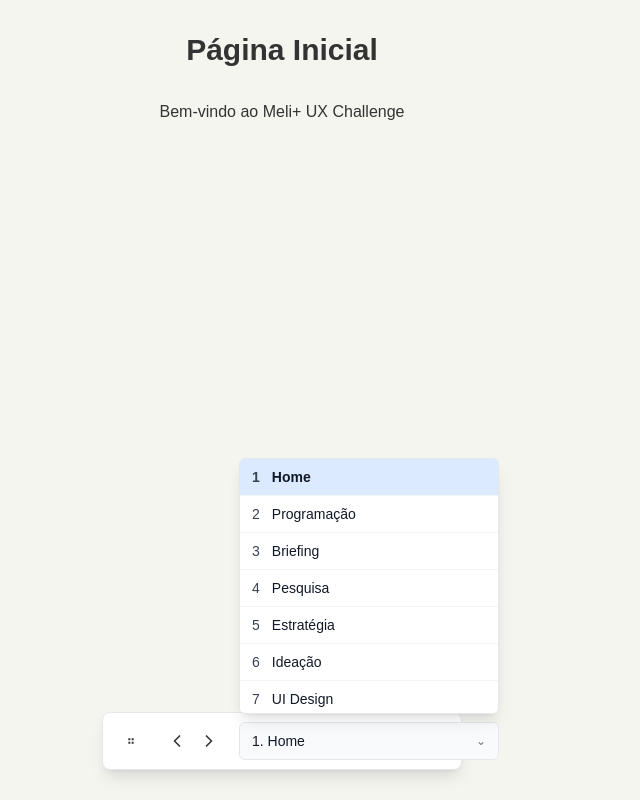
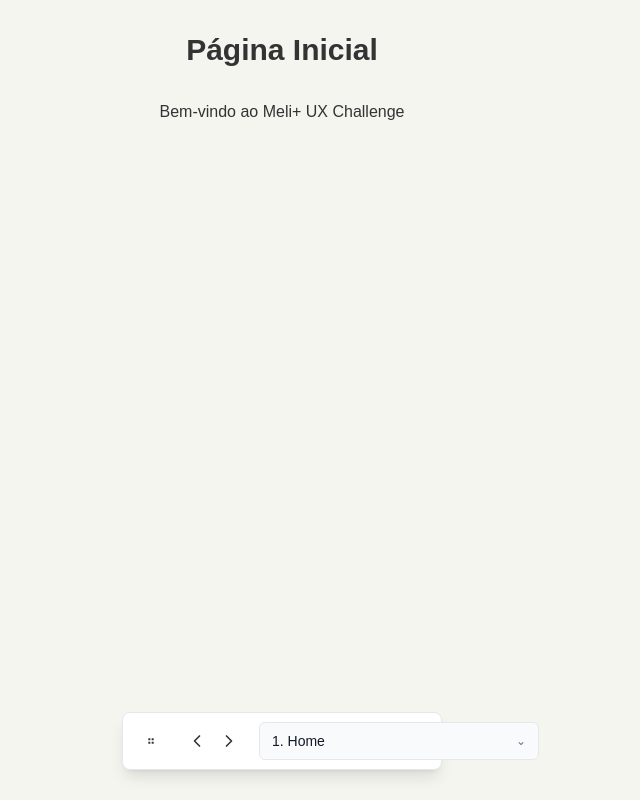
Before and after one commit to bolivaralencastro/mercado-livre-meli-plus-ux-challenge, a Next.js app in the folder app-web/: page / in a window 1280 px wide. Shown: the whole page, without its empty margins (358-998 px from the left). Built offline with nearby package versions, Linux system fonts and the light colour scheme.

Commit message:
Corrige abertura e largura do menu flutuante

```diff
--- a/app-web/src/components/ui/SimpleFloatingMenu.tsx
+++ b/app-web/src/components/ui/SimpleFloatingMenu.tsx
@@ -15,9 +15,10 @@
 }
 
 const MENU_STORAGE_KEY = 'floatingMenuPosition';
-const MENU_WIDTH = 360;
+const MENU_WIDTH = 320;
+const MENU_WIDTH_CLASS = 'w-[320px]';
 const BAR_HEIGHT = 56;
-const DROPDOWN_WIDTH_CLASS = 'w-full min-w-[240px]';
+const DROPDOWN_WIDTH_CLASS = 'w-[320px]';
 const VERTICAL_MARGIN = 16;
 const BOTTOM_OFFSET = 32;
 const KEYBOARD_ITEMS = ['1','2','3','4','5','6','7','8','9','0'] as const;
@@ -31,6 +32,7 @@
   const [selectedPage, setSelectedPage] = useState('Home');
   const [isClient, setIsClient] = useState(false);
   const [dropdownDirection, setDropdownDirection] = useState<DropdownDirection>('up');
+  const [isDropdownOpen, setIsDropdownOpen] = useState(false);
 
   const router = useRouter();
   const pathname = usePathname();
@@ -174,6 +176,7 @@
     if (currentPage) {
       setSelectedPage(currentPage.label);
     }
+    setIsDropdownOpen(false);
   }, [menuItems, pathname]);
 
   const navigateToPage = useCallback((href: string) => {
@@ -222,6 +225,32 @@
     return () => window.removeEventListener('keydown', handleNumberNavigation);
   }, [menuItems, navigateToPage]);
 
+  useEffect(() => {
+    if (!isDropdownOpen) {
+      return undefined;
+    }
+
+    const handleClickOutside = (event: MouseEvent) => {
+      if (menuRef.current && !menuRef.current.contains(event.target as Node)) {
+        setIsDropdownOpen(false);
+      }
+    };
+
+    const handleEscape = (event: KeyboardEvent) => {
+      if (event.key === 'Escape') {
+        setIsDropdownOpen(false);
+      }
+    };
+
+    document.addEventListener('mousedown', handleClickOutside);
+    window.addEventListener('keydown', handleEscape);
+
+    return () => {
+      document.removeEventListener('mousedown', handleClickOutside);
+      window.removeEventListener('keydown', handleEscape);
+    };
+  }, [isDropdownOpen]);
+
   if (!isClient) {
     return null;
   }
@@ -232,7 +261,7 @@
   return (
     <div
       ref={menuRef}
-      className="fixed z-50 flex items-center gap-2 rounded-lg border border-gray-200 bg-white px-3 py-2 shadow-lg w-[360px]"
+      className={`fixed z-50 flex items-center gap-2 rounded-lg border border-gray-200 bg-white px-3 py-2 shadow-lg ${MENU_WIDTH_CLASS}`}
       style={{
         left: position.x,
         top: position.y,
@@ -275,14 +304,27 @@
 
       <div className="h-10 w-px self-stretch bg-gray-200" aria-hidden="true" />
 
-      <div className="relative flex-1 min-w-[260px]">
-        <div className={`flex items-center justify-between rounded-md border border-gray-200 bg-gray-50 px-3 py-2 text-sm ${DROPDOWN_WIDTH_CLASS}`}>
+      <div className="relative flex-1 min-w-[280px]">
+        <button
+          type="button"
+          onClick={() => {
+            updateDropdownDirection();
+            setIsDropdownOpen(prev => !prev);
+          }}
+          className={`flex w-full items-center justify-between rounded-md border border-gray-200 bg-gray-50 px-3 py-2 text-sm text-left ${DROPDOWN_WIDTH_CLASS}`}
+          aria-expanded={isDropdownOpen}
+          aria-controls="floating-menu-dropdown"
+        >
           <span className="font-medium text-gray-900">{formatLabel(currentPageItem)}</span>
           <span className="text-xs text-gray-500">⌄</span>
-        </div>
+        </button>
         <div
+          id="floating-menu-dropdown"
           ref={dropdownRef}
-          className={`absolute ${dropdownPositionClass} ${DROPDOWN_WIDTH_CLASS} rounded-md border border-gray-200 bg-white shadow-lg max-h-64 overflow-y-auto`}
+          className={`absolute ${dropdownPositionClass} ${DROPDOWN_WIDTH_CLASS} rounded-md border border-gray-200 bg-white shadow-lg max-h-64 overflow-y-auto transition transform ${
+            isDropdownOpen ? 'visible opacity-100 translate-y-0 pointer-events-auto' : 'invisible opacity-0 translate-y-1 pointer-events-none'
+          }`}
+          aria-hidden={!isDropdownOpen}
         >
           <ul className="divide-y divide-gray-100">
             {menuItems.map(item => (
@@ -291,6 +333,7 @@
                   onClick={() => {
                     setSelectedPage(item.label);
                     navigateToPage(item.href);
+                    setIsDropdownOpen(false);
                   }}
                   className={`flex w-full items-center gap-3 px-3 py-2 text-left text-sm hover:bg-blue-50 ${
                     item.label === selectedPage ? 'bg-blue-100 font-semibold' : ''
```
